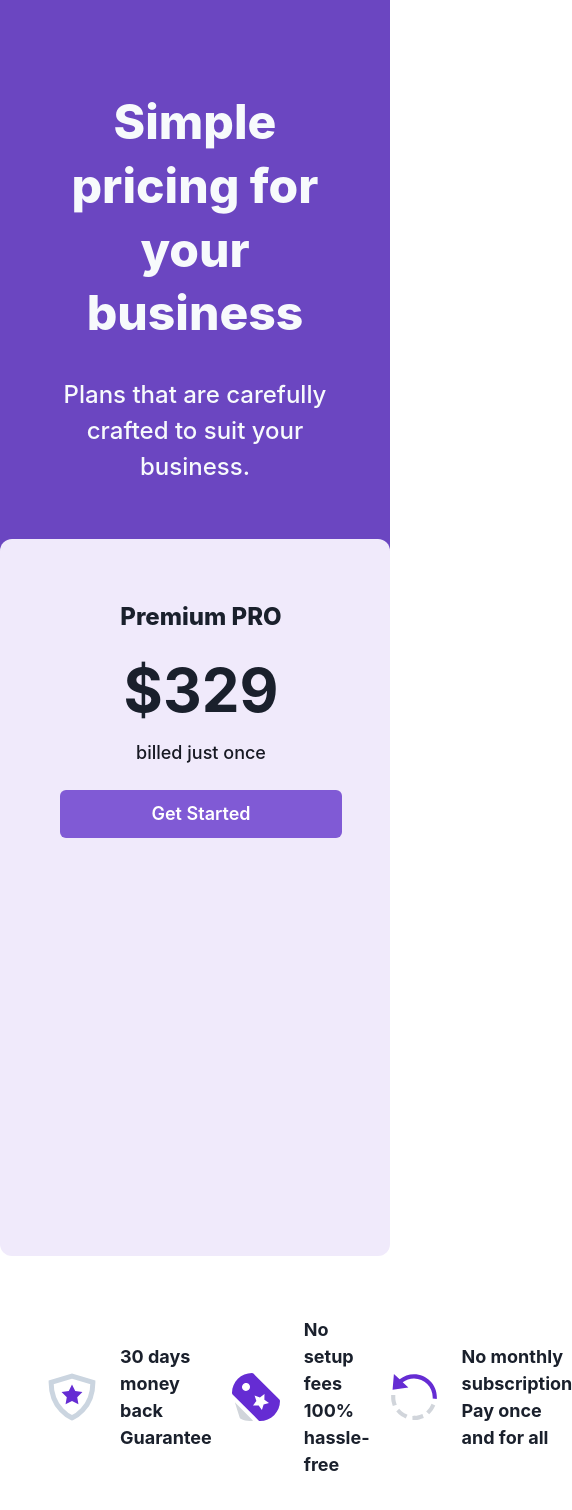
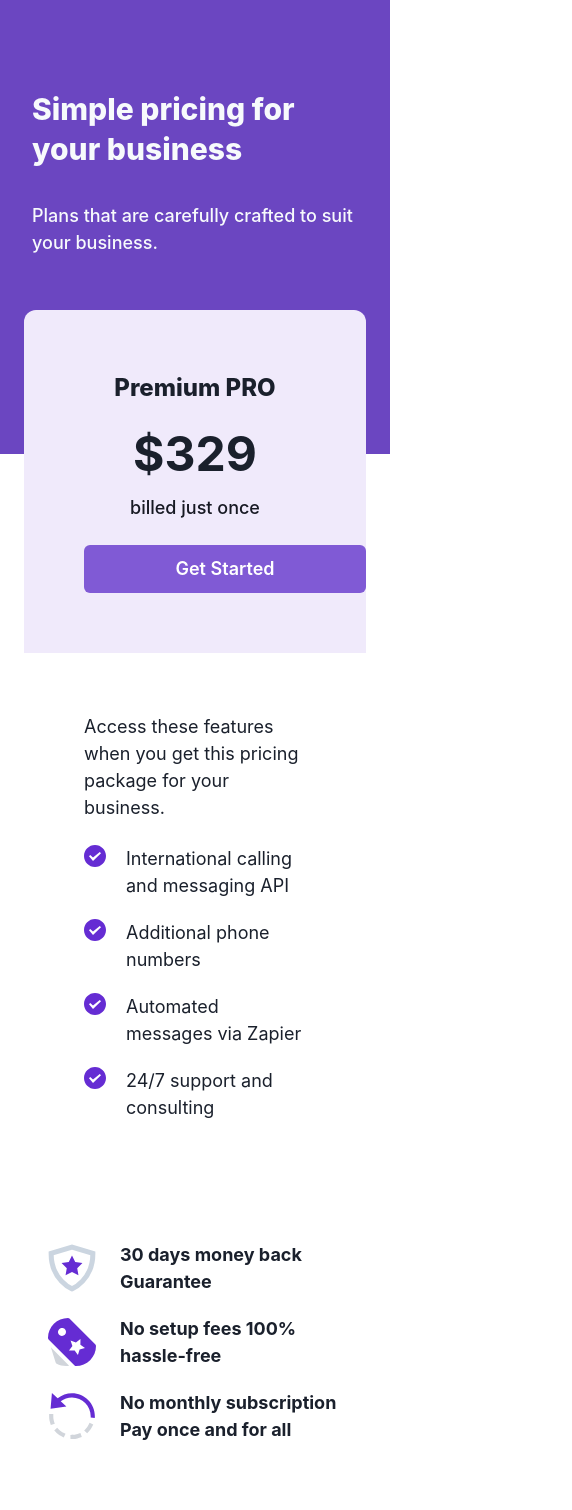
Before and after one commit to 6hartanto/chakra-ui-beginner-pricing-page, a React (Vite) app: page / in a window 390 px wide. Shown: the whole page, 572 px wide, since content can reach past the window. After the commit the page ends 1475 px from the top, so only its background shows below. Built offline with nearby package versions, Linux system fonts and the light colour scheme.

Commit message:
feat: implement responsivenes

```diff
--- a/src/components/Features.tsx
+++ b/src/components/Features.tsx
@@ -1,6 +1,6 @@
-import { Box, HStack, Icon, StackProps, Text } from '@chakra-ui/react';
-import { ElementType } from 'react';
-import { GuaranteeIcon, HassleFreeIcon, PayOnceIcon } from '../icons/Icon';
+import { Box, Flex, HStack, Icon, Stack, StackProps, Text } from "@chakra-ui/react";
+import { ElementType } from "react";
+import { GuaranteeIcon, HassleFreeIcon, PayOnceIcon } from "../icons/Icon";
 
 interface FeatureProps extends StackProps {
   icon: ElementType;
@@ -9,9 +9,9 @@ interface FeatureProps extends StackProps {
 function Feature(props: FeatureProps) {
   const { icon, children, ...rest } = props;
   return (
-    <HStack {...rest} spacing='6'>
-      <Icon as={icon} boxSize='12' />
-      <Text textAlign='left' fontSize='lg' fontWeight='bold'>
+    <HStack {...rest} spacing="6">
+      <Icon as={icon} boxSize="12" />
+      <Text textAlign="left" fontSize="lg" fontWeight="bold">
         {children}
       </Text>
     </HStack>
@@ -20,14 +20,16 @@ function Feature(props: FeatureProps) {
 
 export function Features() {
   return (
-    <Box maxW='1024px' m='auto' pt='60px' pb='8'>
-      <HStack px='12' spacing='5'>
+    <Box maxW="1024px" m="auto" pt="60px" pb="8">
+      <Stack direction={['column', 'column', 'row']} px="12" spacing="5">
         <Feature icon={GuaranteeIcon}>30 days money back Guarantee</Feature>
-        <Feature icon={HassleFreeIcon}>No setup fees 100% hassle-free</Feature>
+        <Feature icon={HassleFreeIcon}>
+          No setup fees 100% hassle-free
+        </Feature>
         <Feature icon={PayOnceIcon}>
           No monthly subscription Pay once and for all
         </Feature>
-      </HStack>
+      </Stack>
     </Box>
   );
 }
--- a/src/components/Header.tsx
+++ b/src/components/Header.tsx
@@ -9,11 +9,12 @@ export function Header() {
         pt='90px'
         pb='198px'
         px='8'
+        textAlign={['left', 'left', 'center']}
       >
-        <Heading fontWeight='extrabold' fontSize='5xl'>
+        <Heading fontWeight='extrabold' fontSize={['3xl', '3xl', '5xl']}>
           Simple pricing for your business
         </Heading>
-        <Text fontWeight='medium' fontSize='2xl' pt='8'>
+        <Text fontWeight='medium' fontSize={['lg', 'lg', '2xl']} pt='8'>
           Plans that are carefully crafted to suit your business.
         </Text>
       </Box>
--- a/src/components/Pricing.tsx
+++ b/src/components/Pricing.tsx
@@ -1,32 +1,59 @@
-import { Box, Button, Flex, Heading, HStack, Icon, Stack, StackProps, Text } from '@chakra-ui/react'
-import React from 'react'
-import { CheckIcon } from '../icons/Icon'
+import {
+  Box,
+  Button,
+  Flex,
+  Heading,
+  HStack,
+  Icon,
+  Stack,
+  StackProps,
+  Text,
+} from "@chakra-ui/react";
+import React from "react";
+import { CheckIcon } from "../icons/Icon";
 
 export const ListItem = (props: StackProps) => {
   const { children, ...rest } = props;
   return (
-    <HStack as='li' spacing='20px' {...rest}>
-      <Icon as={CheckIcon} w='22px' h='22px' />
-      <Text>{children}</Text>
+    <HStack as="li" spacing="5" {...rest} alignItems='start'>
+      <Icon as={CheckIcon} w="22px" h="22px" />
+      <Text textAlign={['left', 'left', 'center']}>{children}</Text>
     </HStack>
-  )
-}
+  );
+};
 
 export function Pricing() {
   return (
-    <Box maxW='994px' margin='auto' mt='-256px' borderRadius='12px' overflow='hidden'>
-      <Flex>
-        <Box bg='#f0eafb' p='60px'>
-          <Text fontSize='24px' fontWeight='extrabold'>Premium PRO</Text>
-          <Heading as='h3' fontSize='60px' mt='16px'>$329</Heading>
-          <Text color='#171923' fontSize='18px' fontWeight='500' mt='8px'>billed just once</Text>
-          <Button colorScheme='purple' size='lg' w='282px' mt='24px'>Get Started</Button>
+    <Box mx='6'>
+      <Box
+        as="section"
+        maxW="994px"
+        margin="auto"
+        mt="-64"
+        borderRadius="xl"
+        overflow="hidden"
+      >
+        <Flex direction={["column", "column", "row"]}>
+          <Box bg="#f0eafb" p="60px">
+            <Text fontSize="24px" fontWeight="extrabold">
+              Premium PRO
+            </Text>
+            <Heading as="h3" fontSize={['5xl', '5xl', '6xl']} mt="4">
+              $329
+            </Heading>
+            <Text color="#171923" fontSize="18px" fontWeight="500" mt="8px">
+              billed just once
+            </Text>
+            <Button colorScheme="purple" size="lg" w="282px" mt="24px">
+              Get Started
+            </Button>
           </Box>
-        <Box p='60px' fontSize='18px' bg='white'>
-          <Text textAlign='left'>
-            Access these features when you get this pricing package for your business.
+          <Box p="60px" fontSize="18px" bg="white">
+            <Text textAlign="left">
+              Access these features when you get this pricing package for your
+              business.
             </Text>
-          <Stack as='ul' spacing='20px' pt='24px'>
+            <Stack as="ul" spacing="20px" pt="24px">
               <ListItem>International calling and messaging API</ListItem>
               <ListItem>Additional phone numbers</ListItem>
               <ListItem>Automated messages via Zapier</ListItem>
@@ -35,5 +62,6 @@ export function Pricing() {
           </Box>
         </Flex>
       </Box>
-  )
+    </Box>
+  );
 }
```
Lines whose indentation alone changed are shown as unchanged.
